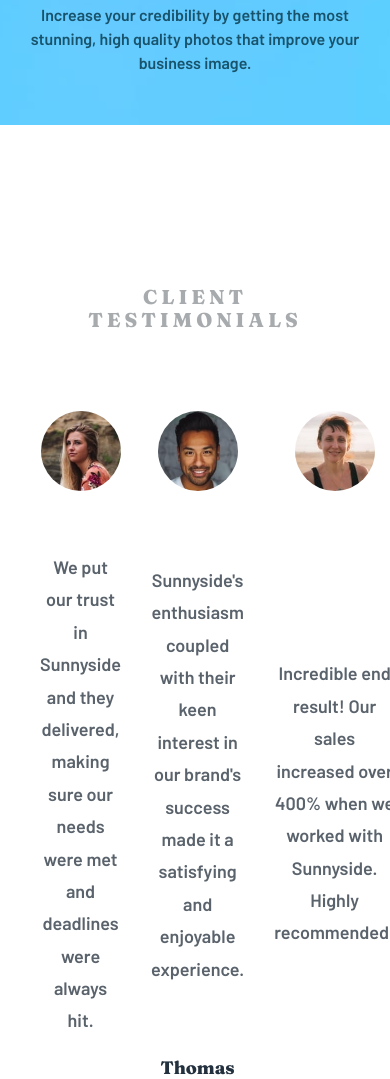
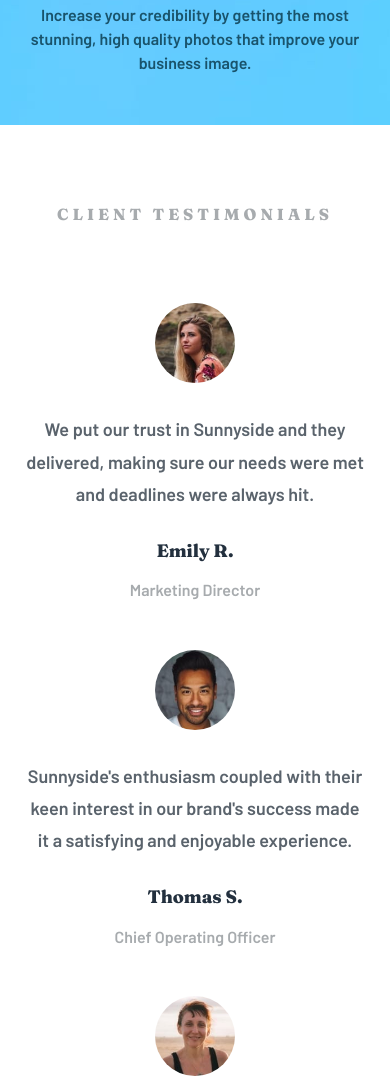
Before and after one commit to RichardBacon/sunnyside-agency-landing-page, a website built with Parcel: page src/index.html in a window 390 px wide. Shown: the part 3096-4175 px from the top of the page. Built offline with nearby package versions, Linux system fonts and the light colour scheme.

Commit message:
Make testimonials section responsive for small screens

```diff
--- a/src/scss/components/_testimonial.scss
+++ b/src/scss/components/_testimonial.scss
@@ -7,6 +7,10 @@
   gap: 6rem;
   justify-content: space-between;
   text-align: center;
+
+  @include respond(small) {
+    gap: 3rem;
+  }
 }
 
 .testimonial__image {
--- a/src/scss/pages/_home.scss
+++ b/src/scss/pages/_home.scss
@@ -9,6 +9,10 @@
 .testimonials-section {
   background-color: $white;
   padding: 16rem 4rem;
+
+  @include respond(small) {
+    padding: 8rem 2.4rem;
+  }
 }
 
 .testimonials__heading {
@@ -20,6 +24,10 @@
   margin-bottom: 8rem;
   text-align: center;
   text-transform: uppercase;
+
+  @include respond(small) {
+    font-size: 1.6rem;
+  }
 }
 
 .testimonials {
@@ -27,4 +35,9 @@
   gap: 3rem;
   margin: 0 auto;
   max-width: 112rem;
+
+  @include respond(small) {
+    flex-direction: column;
+    gap: 5rem;
+  }
 }
```
